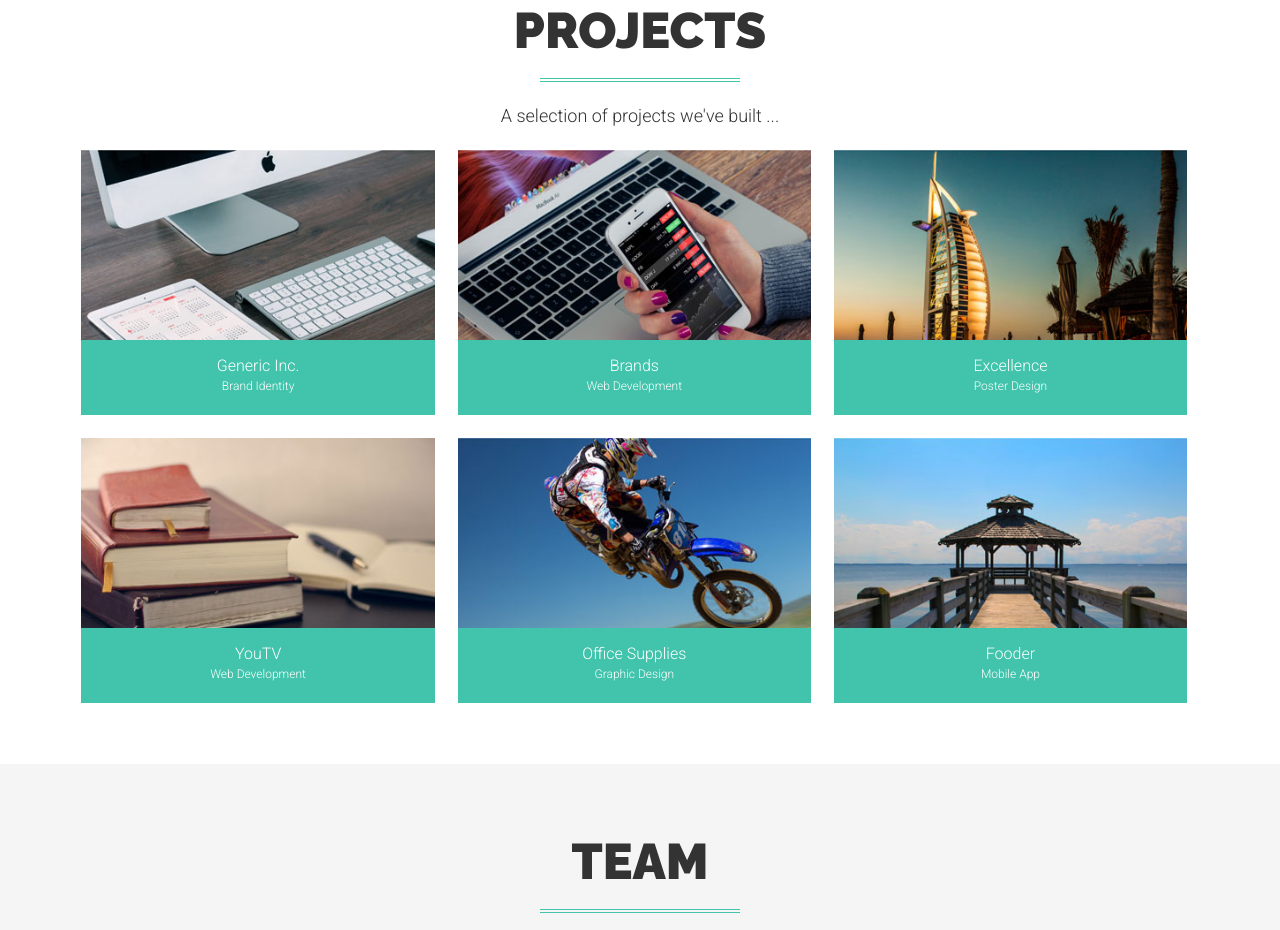
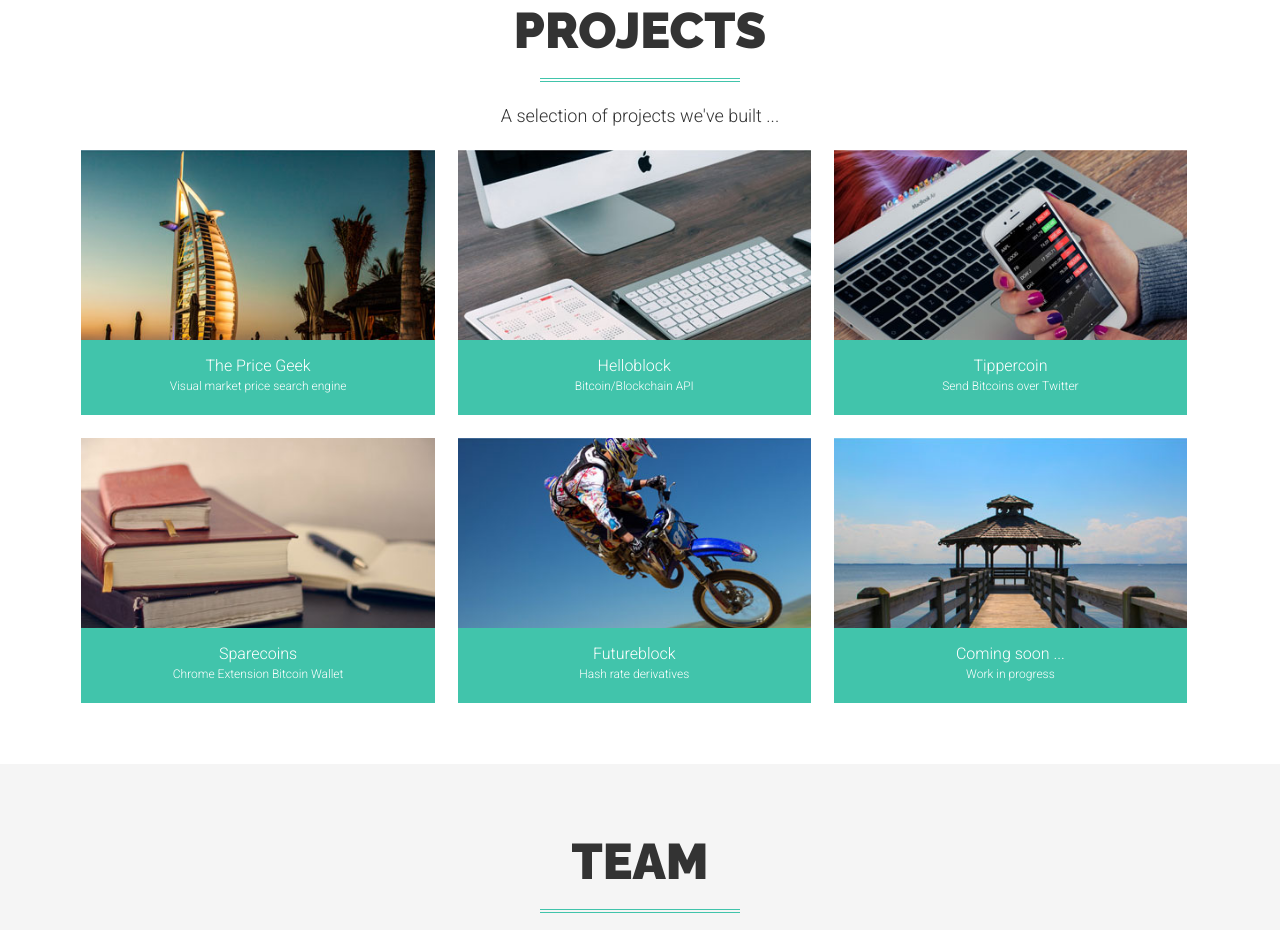
Before and after one commit to scottlingran/claymorelabs, a website: page public/index.html in a window 1280 px wide. Shown: the part 1964-2894 px from the top of the page. Drawn offline with Linux system fonts and the light colour scheme.

Commit message:
projects

```diff
--- a/public/index.html
+++ b/public/index.html
@@ -207,76 +207,88 @@
         <div class="row">
           <div class="col-lg-12">
             <div id="portfoliolist">
-              <div class="portfolio identity" data-cat="identity" href="#portfolioModal1" data-toggle="modal">
+              <div class="portfolio graphic">
                 <div class="portfolio-wrapper">
+                  <a href="http://www.thepricegeek.com" target="_blank">
+                  <img src="/assets/img/portfolio/grid/graphic/1.jpg" alt="">
+                  <div class="caption">
+                    <div class="caption-text">
+                      <a class="text-title">The Price Geek</a>
+                      <span class="text-category">Visual market price search engine</span>
+                    </div>
+                    <div class="caption-bg"></div>
+                  </div>
+                  </a>
+                </div>
+              </div>
+              <div class="portfolio identity">
+                <div class="portfolio-wrapper">
+                  <a href="https://helloblock.io" target="_blank">
                   <img src="/assets/img/portfolio/grid/identity/1.jpg" alt="">
                   <div class="caption">
                     <div class="caption-text">
-                      <a class="text-title">Generic Inc.</a>
-                      <span class="text-category">Brand Identity</span>
+                      <a class="text-title">Helloblock</a>
+                      <span class="text-category">Bitcoin/Blockchain API</span>
                     </div>
                     <div class="caption-bg"></div>
                   </div>
+                  </a>
                 </div>
               </div>
-              <div class="portfolio web" data-cat="web" href="#portfolioModal2" data-toggle="modal">
+              <div class="portfolio web">
                 <div class="portfolio-wrapper">
+                  <a href="http://www.tippercoin.com" target="_blank">
                   <img src="/assets/img/portfolio/grid/web/1.jpg" alt="">
                   <div class="caption">
                     <div class="caption-text">
-                      <a class="text-title">Brands</a>
-                      <span class="text-category">Web Development</span>
+                      <a class="text-title">Tippercoin</a>
+                      <span class="text-category">Send Bitcoins over Twitter</span>
                     </div>
                     <div class="caption-bg"></div>
                   </div>
+                  </a>
                 </div>
               </div>
-              <div class="portfolio graphic" data-cat="graphic" href="#portfolioModal3" data-toggle="modal">
+              <div class="portfolio web">
                 <div class="portfolio-wrapper">
-                  <img src="/assets/img/portfolio/grid/graphic/1.jpg" alt="">
+                  <a href="http://www.sparecoins.io" target="_blank">
+                  <img src="/assets/img/portfolio/grid/web/2.jpg" alt="">
                   <div class="caption">
                     <div class="caption-text">
-                      <a class="text-title">Excellence</a>
-                      <span class="text-category">Poster Design</span>
+                      <a class="text-title">Sparecoins</a>
+                      <span class="text-category">Chrome Extension Bitcoin Wallet</span>
                     </div>
                     <div class="caption-bg"></div>
                   </div>
+                  </a>
                 </div>
               </div>
-              <div class="portfolio web" data-cat="web" href="#portfolioModal4" data-toggle="modal">
+              <div class="portfolio graphic">
                 <div class="portfolio-wrapper">
-                  <img src="/assets/img/portfolio/grid/web/2.jpg" alt="">
+                  <a href="#projects">
+                  <img src="/assets/img/portfolio/grid/graphic/2.jpg" alt="">
                   <div class="caption">
                     <div class="caption-text">
-                      <a class="text-title">YouTV</a>
-                      <span class="text-category">Web Development</span>
+                      <a class="text-title">Futureblock</a>
+                      <span class="text-category">Hash rate derivatives</span>
                     </div>
                     <div class="caption-bg"></div>
                   </div>
+                  </a>
                 </div>
               </div>
-              <div class="portfolio graphic" data-cat="graphic" href="#portfolioModal1" data-toggle="modal">
+              <div class="portfolio web">
                 <div class="portfolio-wrapper">
-                  <img src="/assets/img/portfolio/grid/graphic/2.jpg" alt="">
+                  <a href="#projects">
+                  <img src="/assets/img/portfolio/grid/web/3.jpg" alt="">
                   <div class="caption">
                     <div class="caption-text">
-                      <a class="text-title">Office Supplies</a>
-                      <span class="text-category">Graphic Design</span>
+                      <a class="text-title">Coming soon ...</a>
+                      <span class="text-category">Work in progress</span>
                     </div>
                     <div class="caption-bg"></div>
                   </div>
-                </div>
-              </div>
-              <div class="portfolio web" data-cat="web" href="#portfolioModal2" data-toggle="modal">
-                <div class="portfolio-wrapper">
-                  <img src="/assets/img/portfolio/grid/web/3.jpg" alt="">
-                  <div class="caption">
-                    <div class="caption-text">
-                      <a class="text-title">Fooder</a>
-                      <span class="text-category">Mobile App</span>
-                    </div>
-                    <div class="caption-bg"></div>
-                  </div>
+                  </a>
                 </div>
               </div>
             </div>
```
